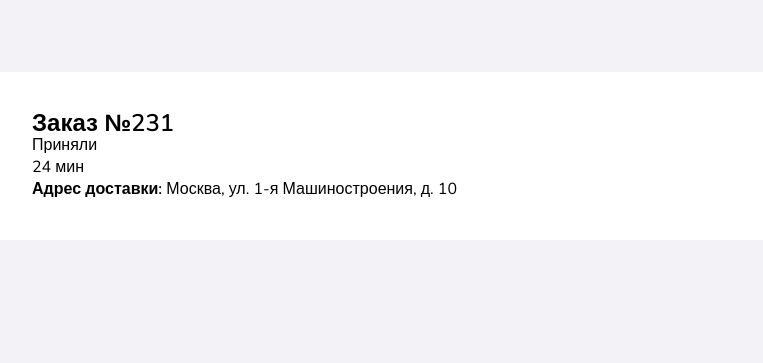
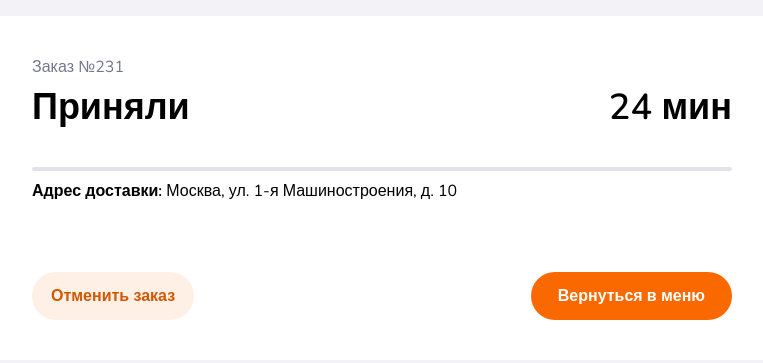
Before and after one commit to Andrei-Beliakov/EXAM, a plain HTML site: page index.html in a window 1280 px wide. Shown: the part 184-547 px from the top of the page, without its empty margins (258-1021 px from the left). Drawn offline with nearby package versions, Linux system fonts and the light colour scheme.

Commit message:
making adaptive

```diff
--- a/css/style.css
+++ b/css/style.css
@@ -10,24 +10,91 @@ body {
   color: #000000;
   font-size: 16px;
   line-height: 22px;
-  font-weight: 400;
+  font-weight: 600;
 }
 
 .card {
-  margin: 20vw auto;
+  margin: 200px auto;
   background-color: white;
   max-width: 780px;
   padding: 40px;
 }
 
-span {
-  font-weight: 600;
+.card__order {
+  color: #73798c;
+  font-size: 16px;
+  line-height: 22px;
+  font-weight: 400;
 }
 
-.card__order {
+.card__accept {
   display: flex;
+  justify-content: space-between;
+  margin: 5px 0 44px;
+}
+
+.accept__text {
+  font-size: 36px;
+  line-height: 49px;
+}
+
+span {
+  font-weight: 400;
+}
+
+.card__address::before {
+  content: "";
+  display: block;
+  background-color: #e2e2e9;
+  width: 100%;
+  height: 4px;
+  border-radius: 2px;
+  position: relative;
+  bottom: 9px;
 }
 
 .card__buttons {
   display: flex;
+  justify-content: space-between;
+  margin-top: 70px;
 }
+
+.button {
+  display: block;
+  text-align: center;
+  color: #d15700;
+  cursor: pointer;
+  background: #fff0e6;
+  border: none;
+  transition: 0.5s;
+  padding: 13px 19px;
+  font-weight: 600;
+  font-family: "Nunito", sans-serif;
+  font-size: 16px;
+  line-height: 22px;
+  border-radius: 24px;
+}
+
+button:hover {
+  background: #ac8063;
+  color: #ffffff;
+}
+
+.return {
+  background: #f96900;
+  color: #ffffff;
+  padding: 13px 27px;
+}
+.return:hover {
+  color: #555555;
+  background: #e4c3ab;
+}
+
+@media (max-width: 633px) {
+  .card__address {
+    max-width: 300px;
+  }
+  span {
+    display: block;
+  }
+}
--- a/index.html
+++ b/index.html
@@ -20,15 +20,20 @@
         <div class="card">
           <h1 class="card__order">Заказ №231</h1>
           <div class="card__accept">
-            <p>Приняли</p>
-            <p>24 мин</p>
+            <p class="accept__text">Приняли</p>
+            <p class="accept__text time">24 мин</p>
           </div>
-          <div class="card__adress"></div>
 
-          <p>
-            <span>Адрес доставки:</span> Москва, ул. 1-я Машиностроения, д. 10
+          <p class="card__address">
+            Адрес&nbsp;доставки:
+            <span>Москва, ул. 1-я Машиностроения,&nbsp;д.&nbsp;10</span>
           </p>
-          <div class="card__buttons"></div>
+          <div class="card__buttons">
+            <button class="button" type="submit">Отменить заказ</button>
+            <button class="button return" type="submit">
+              Вернуться в меню
+            </button>
+          </div>
         </div>
       </section>
     </main>
```
